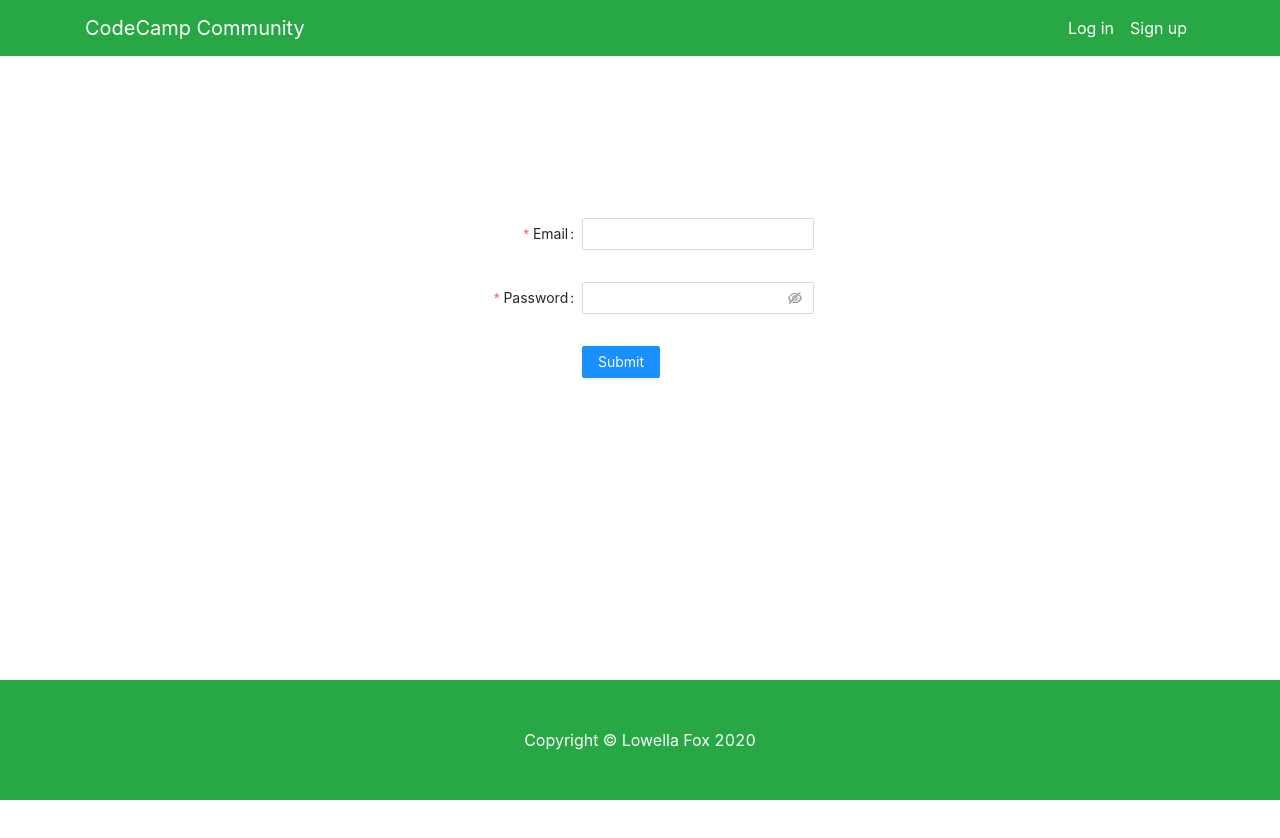
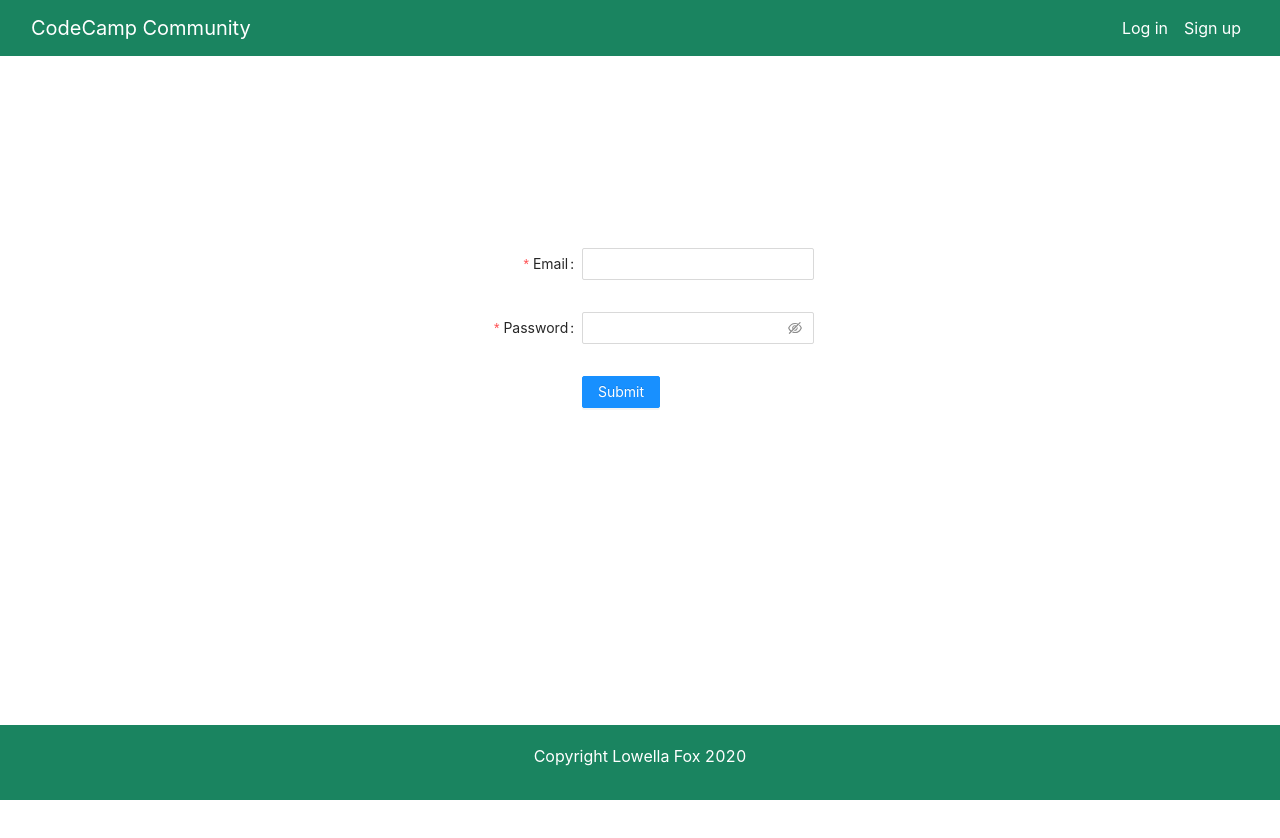
Before and after one commit to Lowella369/codeCamp-Forums, a React (Create React App) app in the folder client/: page /login in a window 1280 px wide. Shown: the top 838 px of the page. Before the commit the page ends 800 px from the top, so only its background shows below. Built offline with nearby package versions, Linux system fonts and the light colour scheme.

Commit message:
Adding styling to the pages

```diff
--- a/client/src/App.js
+++ b/client/src/App.js
@@ -20,7 +20,7 @@ function App() {
       <Navigation />
       <div className="d-flex">
         <Switch>
-          <Route path="/login" component ={Login} />
+          <Route path="/login" exact component ={Login} />
           <Route path="/signup" component ={SignUp} />
           <Route path="/home" component ={Home} />
           <Route path="/forum" component ={Forum} />
--- a/client/src/components/Auth/login.js
+++ b/client/src/components/Auth/login.js
@@ -51,9 +51,7 @@ const Login = (props) => {
 
   return (
     <div
-      class="d-flex justify-content-center w-100 align-items-center"
-      style={{height: 500}}
-    >
+      className="d-flex justify-content-center w-100 align-items-center login" >
       <Form
         {...layout}
         name="users"
--- a/client/src/components/Footer.js
+++ b/client/src/components/Footer.js
@@ -2,12 +2,8 @@ import React from "react";
 
 function Footer() {
   return (
-    <div className="footer">
-      <footer class="py-5 bg-success fixed-bottom">
-        <div class="container">
-          <p class="m-0 text-center text-white">Copyright &copy; Lowella Fox 2020</p>
-        </div>
-      </footer>
+    <div className="footer fixed-bottom">
+      <p> Copyright Lowella Fox 2020</p>
     </div>
   );
 }
--- a/client/src/components/Forum/createForum.js
+++ b/client/src/components/Forum/createForum.js
@@ -47,7 +47,8 @@ const CreateForum = (props) => {
   return (
     <Fragment>
       <SideMenu />
-      <div className="d-flex align-items-center w-100 flex-column">
+      <div className="d-flex align-items-center w-100 flex-column container">
+        <div className="forum-container">
           <Form
             name="forums"
             initialValues={{ remember: true }}
@@ -84,6 +85,7 @@ const CreateForum = (props) => {
             </Form.Item>
            </Form>
         </div>
+      </div>
     </Fragment>
   );
 };
--- a/client/src/components/Forum/forum.js
+++ b/client/src/components/Forum/forum.js
@@ -2,7 +2,7 @@ import { Col, Row, Popconfirm, message } from 'antd';
 import { withRouter } from 'react-router-dom';
 import React, { Fragment, useEffect, useState } from 'react';
 
-import { deleteForum, getAllForums } from '../util/forums';
+import { deleteForum, getAllForumsByUser } from '../util/forums';
 import SideMenu from '../SideMenu';
 
 const Forum = (props) => {
@@ -17,7 +17,7 @@ const Forum = (props) => {
   useEffect(() => {
     const fetchForumData = async () => {
       try {
-        let response = await getAllForums({ forum: { userID: parseFloat(isLoggedIn) }});
+        let response = await getAllForumsByUser({ forum: { userID: parseFloat(isLoggedIn) }});
 
         if (Boolean(response.isSuccess)) {
           setForumData(response.data);
@@ -38,16 +38,12 @@ const Forum = (props) => {
   return (
     <Fragment>
       <SideMenu />
-      <div className="d-flex w-100 flex-column">
+      <div className="d-flex w-100 flex-column forums">
         <h6 class="d-flex justify-content-center">{formMessage}</h6>
         {(forumData || []).map(({ forumsID, forumsDescription, forumsTitle }) => {
           return (
             <Fragment>
               <Row className="d-flex flex-column" style={{ padding: 50}}>
-                <Row>
-                  <Col style={{ marginRight: 20}}>Forum Id:</Col>
-                  <Col>{forumsID}</Col>
-                </Row>
                 <Row>
                   <Col style={{ marginRight: 20}}>Forum Title:</Col>
                   <Col>{forumsTitle}</Col>
--- a/client/src/components/Home/home.js
+++ b/client/src/components/Home/home.js
@@ -1,17 +1,64 @@
+import { Col, Row, Popconfirm, message } from 'antd';
 import { withRouter } from 'react-router-dom';
-import React, { Fragment } from 'react';
+import React, { Fragment, useEffect, useState } from 'react';
 
+import { getAllForums } from '../util/forums';
 import SideMenu from '../SideMenu';
+import '../css/style.css';
 
-const Home = () => {
+const Forum = (props) => {
+  const { history } = props;
+  const [isFetchingData, setFetchingData] = useState(true);
+  const [isSubmitting, setSubmitting] = useState(false);
+  const [formMessage, setFormMessage] = useState(null);
+  const [forumData, setForumData] = useState(null);
+
   const isLoggedIn = localStorage.getItem('USER_ID');
+
+  useEffect(() => {
+    const fetchForumData = async () => {
+      try {
+        let response = await getAllForums({ forum: { userID: parseFloat(isLoggedIn) }});
+
+        if (Boolean(response.isSuccess)) {
+          setForumData(response.data);
+          setFetchingData(false);
+        } else {
+          setFormMessage('An error occurred during server process!');
+        }
+      } catch (e) {
+        console.error(e);
+      }
+    };
+
+    if (isFetchingData) {
+      fetchForumData();
+    }
+  });
 
   return (
     <Fragment>
       <SideMenu />
-      <div>test</div>
+      <div className="d-flex w-100 flex-column">
+        <h6 class="d-flex justify-content-center">{formMessage}</h6>
+        {(forumData || []).map(({ forumsID, forumsDescription, forumsTitle }) => {
+          return (
+            <Fragment>
+              <Row className="d-flex flex-column post-container" style={{ padding: 50}}>
+                <Row>
+                  <Col>{forumsTitle}</Col>
+                </Row>
+                <Row>
+                  <Col>View Post</Col>
+                </Row>
+              </Row>
+            </Fragment>
+          );
+        })}
+        {(forumData || []).length === 0 && '--'}
+      </div>
     </Fragment>
   );
 };
 
-export default withRouter(Home);
+export default withRouter(Forum);
--- a/client/src/components/Navigation.js
+++ b/client/src/components/Navigation.js
@@ -8,8 +8,8 @@ function Navigation(props) {
   return (
     <Fragment>
       <div className="navigation">
-        <nav class="navbar navbar-expand-lg navbar-success bg-success">
-          <div class="container">
+        <nav class="navbar navbar-expand-lg">
+          <div class="container-fluid">
             <Link class="navbar-brand text-white" to="/">
               CodeCamp Community
             </Link>
--- a/client/src/components/SideMenu/index.js
+++ b/client/src/components/SideMenu/index.js
@@ -4,7 +4,7 @@ import React from 'react';
 const SideMenu = () => {
   return (
     <nav
-      className="navbar navbar-dark bg-dark"
+      className="navbar navbar-light container-fluid"
       style={{
         alignItems: 'baseline',
         minHeight: "calc(99vh - 160px)",
--- /dev/null
+++ b/client/src/components/css/style.css
@@ -0,0 +1,33 @@
+body {
+  color: #555;
+}
+.navigation {
+  background-color: #1A8460;
+  color: #fff;
+}
+.forum-container {
+  margin-top: 7rem;
+}
+.footer {
+  background-color: #1A8460;
+  padding: 1rem;
+  text-align: center;
+  border-top: solid .2rem #1A8460;
+  color: #fff;
+}
+.post-container {
+  padding: 1.3rem;
+  margin-bottom: 1rem;
+  box-shadow: .5rem .5rem .5rem .2rem;
+  margin-right: 1rem;
+}
+.login {
+  height: 35rem;
+  margin-bottom: 10rem;
+}
+
+@media only screen and (min-width: 768px) {
+  .login{
+    margin-bottom: 15rem;
+  }
+}
--- a/client/src/components/util/forums.js
+++ b/client/src/components/util/forums.js
@@ -38,7 +38,7 @@ export const updateForum = (req) => {
 }
 
 // Query
-export const getAllForums = (req) => {
+export const getAllForumsByUser = (req) => {
   return axios.get(`${SERVER_URL}/forums/user/${req.forum.userID}`).then(res => {
     if (res.status !== 200) {
       return { isSuccess: false };
@@ -57,3 +57,13 @@ export const getForum = (req) => {
     return { data: res.data, isSuccess: res.status === 200 };
   });
 }
+
+export const getAllForums = (req) => {
+  return axios.get(`${SERVER_URL}/forums/`).then(res => {
+    if (res.status !== 200) {
+      return { isSuccess: false };
+    }
+
+    return { data: res.data, isSuccess: res.status === 200 };
+  });
+}
```
Lines whose indentation alone changed are shown as unchanged.
